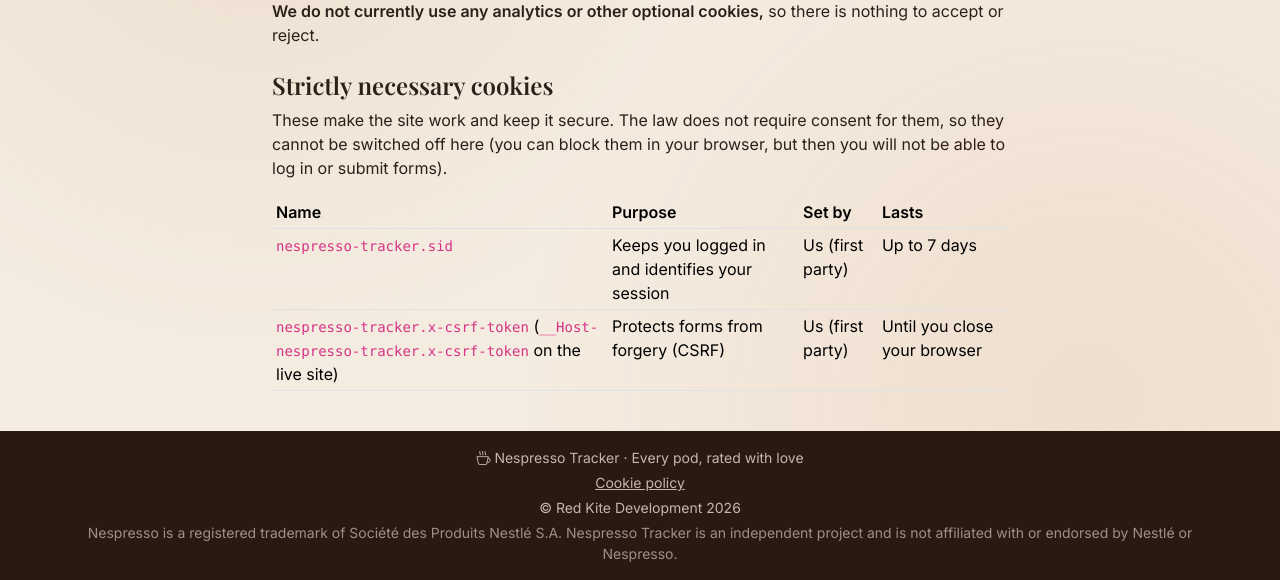
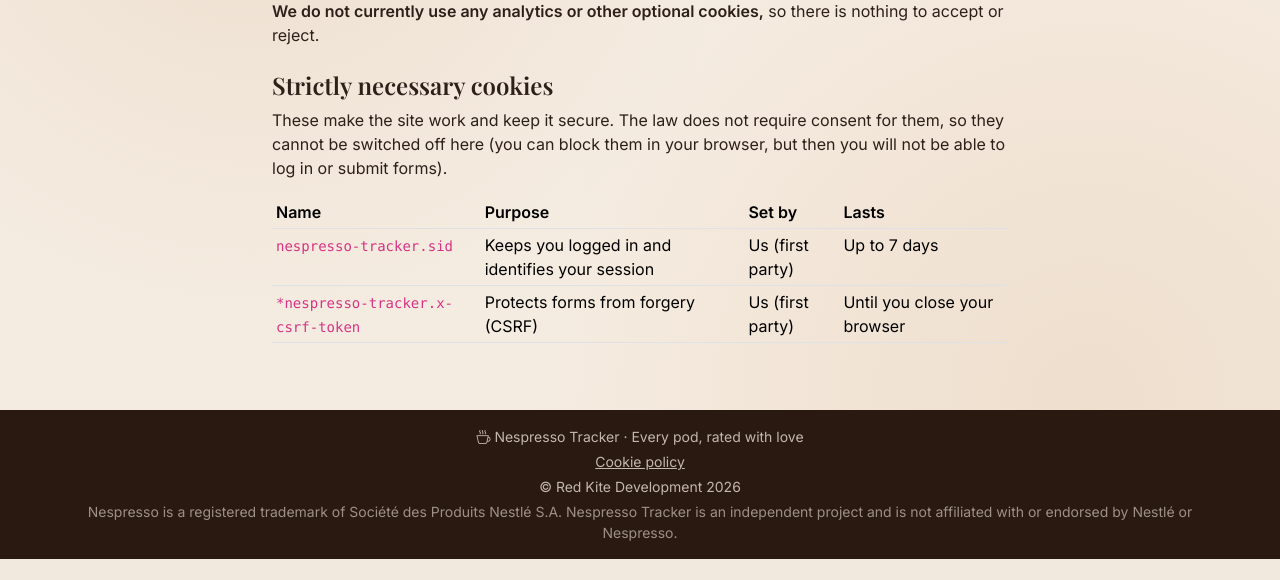
Before and after one commit to JayneElliott404/coffee-tracker, a Node project: template src/views/legal/cookies.ejs in a window 1280 px wide. Shown: the part 241-821 px from the top of the page. After the commit the page ends 800 px from the top, so only its background shows below. Run offline with Node 20 templates, Linux system fonts and the light colour scheme; the template is opened without the code that fills it, so the values that code supplies are empty; some libraries are stand-ins or nearby versions.

Commit message:
NT-19: Update cookie policy wording
Co-authored-by: Copilot <223556219+Copilot@users.noreply.github.com>

```diff
--- a/src/views/legal/cookies.ejs
+++ b/src/views/legal/cookies.ejs
@@ -29,7 +29,7 @@
         <thead><tr><th scope="col">Name</th><th scope="col">Purpose</th><th scope="col">Set by</th><th scope="col">Lasts</th></tr></thead>
         <tbody>
           <tr><td><code>nespresso-tracker.sid</code></td><td>Keeps you logged in and identifies your session</td><td>Us (first party)</td><td>Up to 7 days</td></tr>
-          <tr><td><code>nespresso-tracker.x-csrf-token</code> (<code>__Host-nespresso-tracker.x-csrf-token</code> on the live site)</td><td>Protects forms from forgery (CSRF)</td><td>Us (first party)</td><td>Until you close your browser</td></tr>
+          <tr><td><code>*nespresso-tracker.x-csrf-token</code></td><td>Protects forms from forgery (CSRF)</td><td>Us (first party)</td><td>Until you close your browser</td></tr>
           <% if (locals.googleTagId) { %>
           <tr><td><code>nt_consent</code></td><td>Remembers whether you accepted or rejected analytics cookies</td><td>Us (first party)</td><td>6 months</td></tr>
           <% } %>
@@ -49,7 +49,6 @@
         </tbody>
       </table>
     </div>
-    <p class="small text-muted">Google may change the exact cookies it uses; when you withdraw consent we remove any cookies beginning <code>_ga</code>, <code>_gid</code>, <code>_gat</code> or <code>_gcl</code>.</p>
     <% } %>
   </div>
 </div>
```
